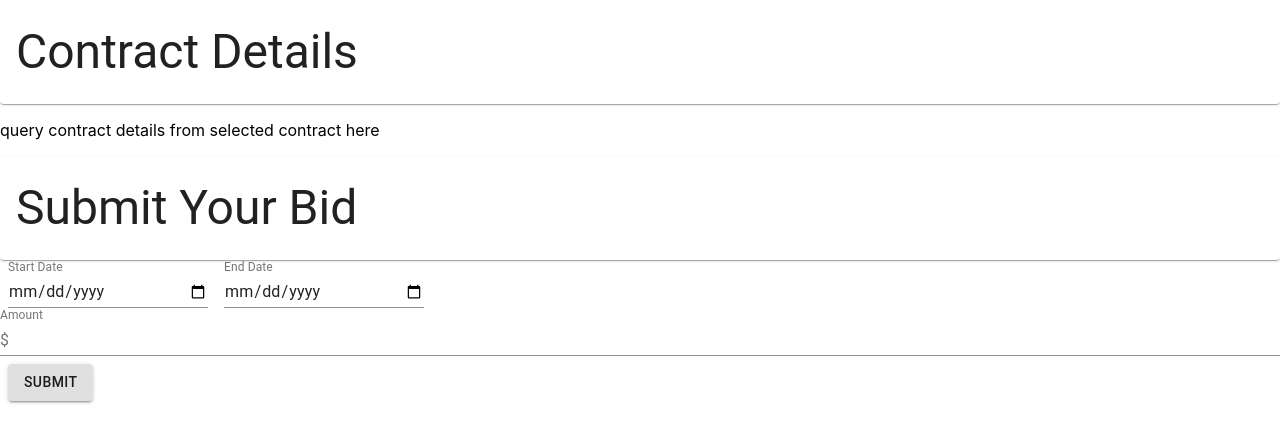
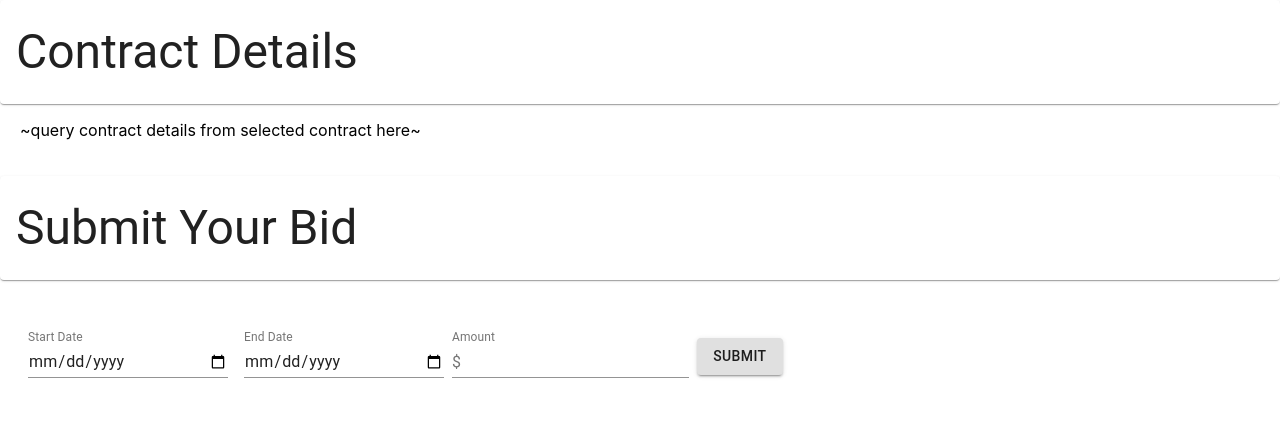
Before and after one commit to meta-434/contract-app, a React (Create React App) app: page / in a window 1280 px wide. Shown: the top 442 px of the page. Built offline with nearby package versions, Linux system fonts and the light colour scheme.

Commit message:
repositioned things so less cringy

```diff
--- a/src/StudentBid.js
+++ b/src/StudentBid.js
@@ -27,6 +27,9 @@ const useStyles = makeStyles(theme => ({
     container: {
         display: 'flex',
         flexWrap: 'wrap',
+        paddingTop: 50,
+        paddingBottom: 20,
+        paddingLeft: 20,
       },
     textField: {
         marginLeft: theme.spacing(1),
@@ -51,10 +54,6 @@ const useStyles = makeStyles(theme => ({
 function StudentBid(props) {
     const classes = useStyles();
     const [values, setValues] = React.useState({
-        // name: 'Cat in the Hat',
-        // age: '',
-        // multiline: 'Controlled',
-        // currency: 'EUR',
         amount: '',
         password: '',
         weight: '',
@@ -74,7 +73,7 @@ function StudentBid(props) {
                     </Typography>
                 </Paper>
 
-                <p>query contract details from selected contract here</p>
+                <p style={{paddingLeft:20, paddingBottom:20,}}> ~query contract details from selected contract here~ </p>
 
                 <Paper className={classes.root}>
                     <Typography variant="h3" component="h3">
@@ -84,7 +83,7 @@ function StudentBid(props) {
 
                 {/* Submit a bid for that contract to the company (once approved?) */}
                 <form className={classes.container} noValidate autoComplete="off">
-                <TextField
+                    <TextField
                         id="date"
                         label="Start Date"
                         type="date"
@@ -102,18 +101,7 @@ function StudentBid(props) {
                         shrink: true,
                         }}
                     />
-                    {/* <TextField
-                        id="outlined-multiline-flexible"
-                        label="Description"
-                        multiline
-                        rowsMax="4"
-                        value={values.multiline}
-                        onChange={handleChange('multiline')}
-                        className={classes.textField}
-                        margin="normal"
-                        variant="outlined"
-                    /> */}
-                    <FormControl fullWidth className={classes.margin}>
+                    <FormControl className={classes.margin}>
                         <InputLabel htmlFor="adornment-amount">Amount</InputLabel>
                         <Input
                             id="adornment-amount"
@@ -122,11 +110,13 @@ function StudentBid(props) {
                             startAdornment={<InputAdornment position="start">$</InputAdornment>}
                         />
                     </FormControl>
+                    <Button variant="contained" className={classes.button}>
+                        Submit
+                    </Button>
                 </form>
 
-                <Button variant="contained" className={classes.button}>
-                    Submit
-                </Button>
+
+
             </div>
         )
 
```
